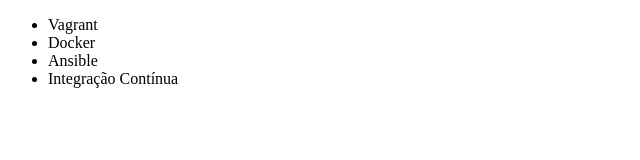
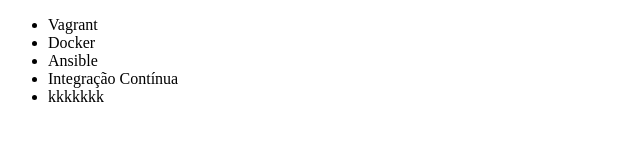
Before and after one commit to Mateus-Capovila/teste, a plain HTML site: page index.html in a window 1280 px wide. Shown: the full height of the page, 0-640 px from the left. Drawn offline with Linux system fonts and the light colour scheme.

Commit message:
Alterando o código

```diff
--- a/index.html
+++ b/index.html
@@ -10,6 +10,7 @@
         <li>Docker</li>
         <li>Ansible</li>
         <li>Integração Contínua</li>
+        <li>kkkkkkk</li>
     </ul>
 </body>
 </html>
```
Also changed, not shown: ide-config.txt (added).
